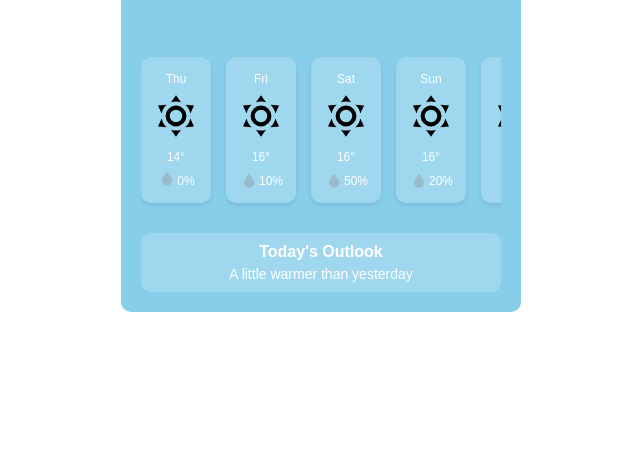
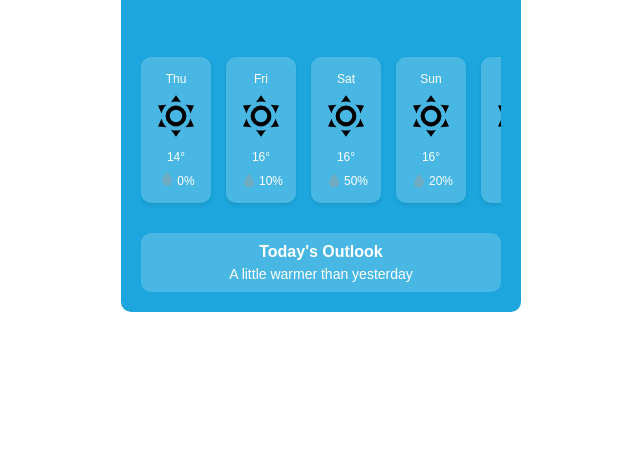
Before and after one commit to bw-01/weather-app, a website built with webpack: page src/template.html in a window 1280 px wide. Shown: the part 332-800 px from the top of the page, without its empty margins (319-959 px from the left). Built offline with nearby package versions, Linux system fonts and the light colour scheme; no server answers.

Commit message:
Updated: improved colour contrast for readability

```diff
--- a/src/styles.css
+++ b/src/styles.css
@@ -22,6 +22,15 @@ ul {
 a {
   text-decoration: none;
   color: inherit;
+}
+
+.weather-container {
+  max-width: 400px;
+  margin: 0 auto;
+  padding: 20px;
+  background-color: #1ca6dd;
+  border-radius: 10px;
+  color: white;
 }
 
 .location-form {
@@ -118,15 +127,6 @@ a {
 
 .fc-toggle:checked + .fc-toggle-label {
   background-color: #a19692;
-}
-
-.weather-container {
-  max-width: 400px;
-  margin: 0 auto;
-  padding: 20px;
-  background-color: #87ceeb;
-  border-radius: 10px;
-  color: white;
 }
 
 .todays-weather {
```
